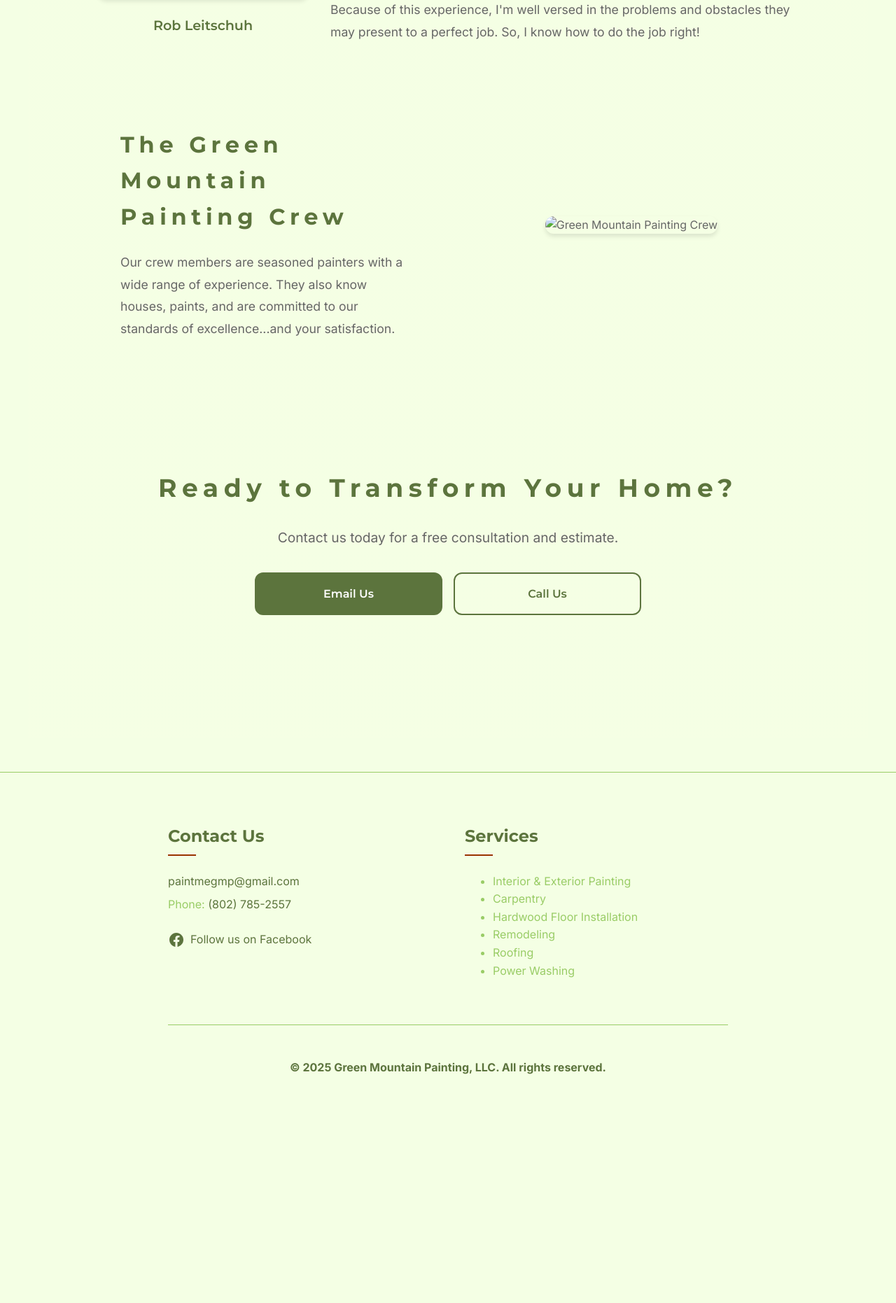
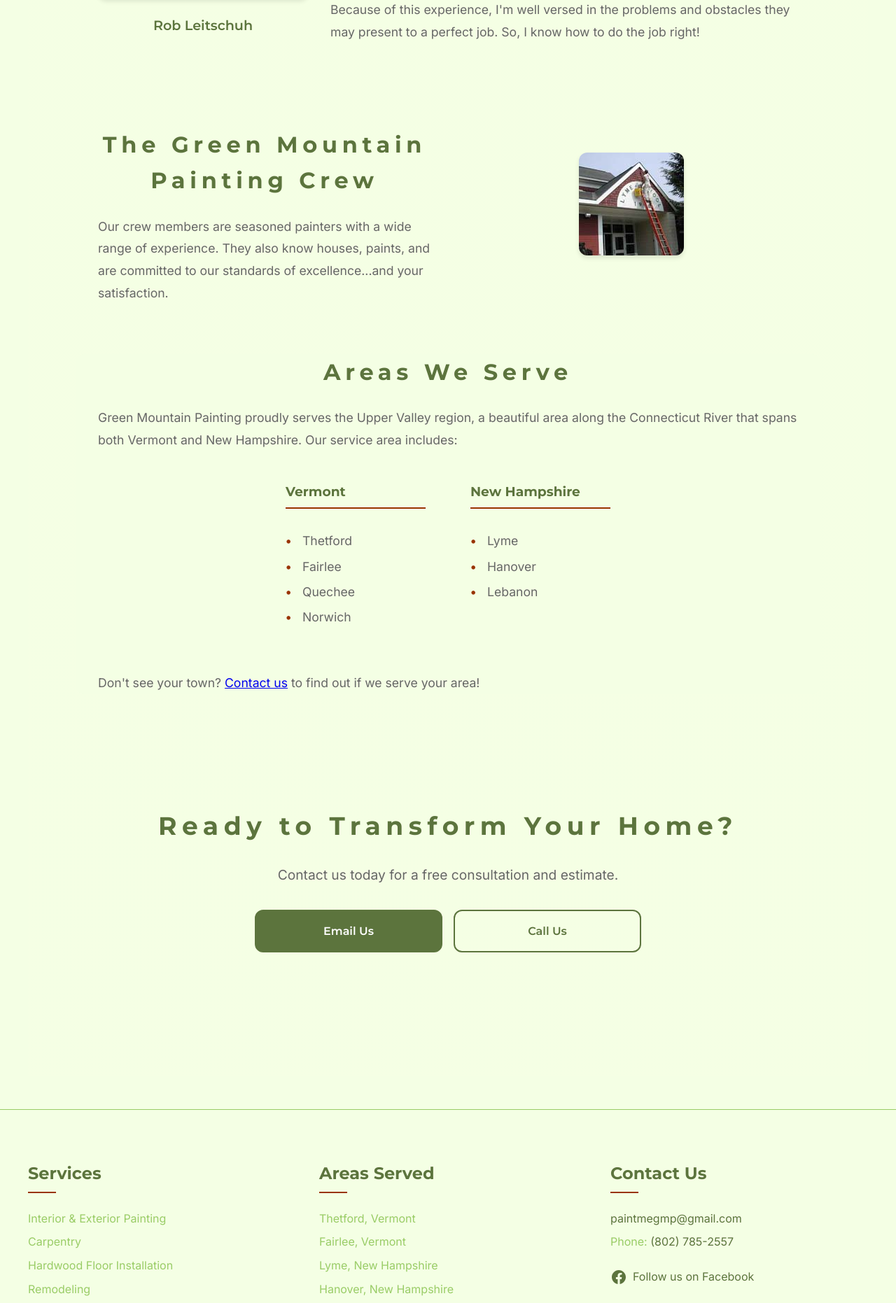
Before and after one commit to Green-Mountain-Painting/Green-Mountain-Painting.github.io, a Jekyll site: the page built from about.html, in a window 1280 px wide. Shown: the part 1115-2977 px from the top of the page at 70% size. Built offline with Jekyll 4.4.1, drawn with Linux system fonts in a browser that asks for light colours; before the commit the page ends 2718 px from its top, so only the background shows below that; some of the changed text lies outside the part shown.

Commit message:
Add an "Areas Served" section to the about and footer
Signed-off-by: Jonathan Leitschuh <Jonathan.Leitschuh@gmail.com>

```diff
--- a/_includes/footer.html
+++ b/_includes/footer.html
@@ -1,4 +1,31 @@
 <div class="footer-content">
+
+    <div class="footer-section">
+        <h3>Services</h3>
+        <ul>
+            <li>Interior & Exterior Painting</li>
+            <li>Carpentry</li>
+            <li>Hardwood Floor Installation</li>
+            <li>Remodeling</li>
+            <li>Roofing</li>
+            <li>Power Washing</li>
+        </ul>
+    </div>
+
+    <div class="footer-section">
+        <h3>Areas Served</h3>
+        <ul>
+            <li>Thetford, Vermont</li>
+            <li>Fairlee, Vermont</li>
+            <li>Lyme, New Hampshire</li>
+            <li>Hanover, New Hampshire</li>
+            <li>Quechee, Vermont</li>
+            <li>Norwich, Vermont</li>
+            <li>Lebanon, New Hampshire</li>
+            <li>And the whole Upper Valley!</li>
+        </ul>
+    </div>
+
     <div class="footer-section">
         <h3>Contact Us</h3>
         <p>
@@ -12,18 +39,6 @@
             </a>
         </p>
     </div>
-
-    <div class="footer-section">
-        <h3>Services</h3>
-        <ul>
-            <li>Interior & Exterior Painting</li>
-            <li>Carpentry</li>
-            <li>Hardwood Floor Installation</li>
-            <li>Remodeling</li>
-            <li>Roofing</li>
-            <li>Power Washing</li>
-        </ul>
-    </div>
 </div>
 
 <div class="copyright">
--- a/_sass/gmp.scss
+++ b/_sass/gmp.scss
@@ -598,10 +598,34 @@ body {
   .footer-content {
     @include responsive-container;
     display: grid;
-    grid-template-columns: repeat(auto-fit, minmax(250px, 1fr));
+    grid-template-columns: repeat(3, 1fr);
     gap: 3rem;
-    max-width: 800px;
+    max-width: 1200px;
     margin: 0 auto;
+
+    @media (max-width: 992px) {
+      grid-template-columns: repeat(auto-fit, minmax(250px, 1fr));
+    }
+
+    .footer-section {
+      min-width: 0; // Prevents content from overflowing grid cell
+
+      ul {
+        padding-left: 0;
+        list-style-type: none;
+        margin: 0;
+
+        li {
+          margin-bottom: 0.5rem;
+          position: relative;
+          padding-left: 0;
+
+          &::before {
+            content: none;
+          }
+        }
+      }
+    }
 
     h3 {
       font-family: $font-secondary;
@@ -1050,13 +1074,34 @@ body {
     letter-spacing: 0.21em;
   }
 
+  // Common section styles for all sections on the about page
+  .profile, .team-section, .service-area-section {
+    max-width: 1000px;
+    margin: 0 auto 3rem;
+    padding: 0 2rem;
+
+    h2 {
+      font-family: $font-secondary;
+      color: $primary-color;
+      font-size: 2rem;
+      margin-bottom: 1.5rem;
+      font-weight: 700;
+      letter-spacing: 0.21em;
+      text-align: center;
+    }
+
+    p {
+      font-size: 1.1rem;
+      line-height: 1.8;
+      color: $text-color;
+      margin-bottom: 1.5rem;
+    }
+  }
+
   .profile {
     display: grid;
     grid-template-columns: 300px 1fr;
     gap: 2rem;
-    max-width: 1000px;
-    margin: 0 auto 3rem;
-    padding: 0 2rem;
 
     @media (max-width: 768px) {
       grid-template-columns: 1fr;
@@ -1083,56 +1128,8 @@ body {
 
     .profile-content {
       h2 {
-        font-family: $font-secondary;
-        color: $primary-color;
-        font-size: 2rem;
-        margin-bottom: 1.5rem;
-        font-weight: 700;
-        letter-spacing: 0.21em;
+        text-align: left;
       }
-
-      p {
-        font-size: 1.1rem;
-        line-height: 1.8;
-        color: $text-color;
-        margin-bottom: 1.5rem;
-      }
-    }
-  }
-
-  .team-image {
-    text-align: center;
-    margin: 3rem auto;
-    max-width: 800px;
-    padding: 0 2rem;
-
-    img {
-      max-width: 100%;
-      height: auto;
-      border-radius: $border-radius;
-      box-shadow: $shadow-md;
-    }
-  }
-
-  .team-content {
-    max-width: 800px;
-    margin: 0 auto;
-    padding: 0 2rem;
-
-    h2 {
-      font-family: $font-secondary;
-      color: $primary-color;
-      font-size: 2rem;
-      margin-bottom: 1.5rem;
-      font-weight: 700;
-      letter-spacing: 0.21em;
-    }
-
-    p {
-      font-size: 1.1rem;
-      line-height: 1.8;
-      color: $text-color;
-      margin-bottom: 1.5rem;
     }
   }
 }
@@ -1186,3 +1183,73 @@ body {
         }
     }
 }
+
+/* Service Area Section */
+.service-area-section {
+    margin: 4rem 0;
+    padding: 2rem;
+    background-color: $light-bg;
+    border-radius: $border-radius;
+    max-width: 1000px;
+    margin-left: auto;
+    margin-right: auto;
+
+    h2 {
+        margin-bottom: 1.5rem;
+        text-align: center;
+        color: $primary-color;
+        font-family: $font-secondary;
+        font-size: 2rem;
+        font-weight: 700;
+        letter-spacing: 0.21em;
+    }
+
+    p {
+        margin-bottom: 2rem;
+        line-height: 1.6;
+        font-size: 1.1rem;
+        color: $text-color;
+    }
+
+    .service-areas {
+        display: flex;
+        justify-content: center;
+        gap: 4rem;
+        margin-bottom: 2rem;
+
+        @media (max-width: 768px) {
+            flex-direction: column;
+            gap: 1rem;
+        }
+    }
+
+    .service-area-column {
+        min-width: 200px;
+
+        h3 {
+            color: $primary-color;
+            margin-bottom: 1rem;
+            border-bottom: 2px solid $accent-color;
+            padding-bottom: 0.5rem;
+            font-family: $font-secondary;
+        }
+
+        ul {
+            list-style-type: none;
+            padding-left: 0;
+
+            li {
+                margin-bottom: 0.5rem;
+                padding-left: 1.5rem;
+                position: relative;
+
+                &:before {
+                    content: "•";
+                    color: $accent-color;
+                    position: absolute;
+                    left: 0;
+                }
+            }
+        }
+    }
+}
--- a/about.html
+++ b/about.html
@@ -34,8 +34,35 @@ title: About
                 paints, and are committed to our standards of excellence...and your satisfaction.</p>
         </div>
         <div class="team-image">
-            <img src="images/paintingls_sm.jpg" alt="Green Mountain Painting Crew" />
+            <img src="images/jobs/paintingls_sm.jpg" alt="Green Mountain Painting Crew" />
         </div>
+    </div>
+
+    <div class="service-area-section">
+        <h2>Areas We Serve</h2>
+        <p>Green Mountain Painting proudly serves the Upper Valley region, a beautiful area along the Connecticut River that spans both Vermont and New Hampshire. Our service area includes:</p>
+
+        <div class="service-areas">
+            <div class="service-area-column">
+                <h3>Vermont</h3>
+                <ul>
+                    <li>Thetford</li>
+                    <li>Fairlee</li>
+                    <li>Quechee</li>
+                    <li>Norwich</li>
+                </ul>
+            </div>
+            <div class="service-area-column">
+                <h3>New Hampshire</h3>
+                <ul>
+                    <li>Lyme</li>
+                    <li>Hanover</li>
+                    <li>Lebanon</li>
+                </ul>
+            </div>
+        </div>
+
+        <p>Don't see your town? <a href="mailto:paintmegmp@gmail.com">Contact us</a> to find out if we serve your area!</p>
     </div>
 
     {% include cta.html %}
--- a/services.html
+++ b/services.html
@@ -7,7 +7,7 @@ title: Services
     <h1>Services</h1>
 
     <div class="service-image">
-        <img src="images/house.jpg" alt="House painting example" />
+        <img src="images/jobs/house.jpg" alt="House painting example" />
     </div>
 
     <div class="service-content">
```
